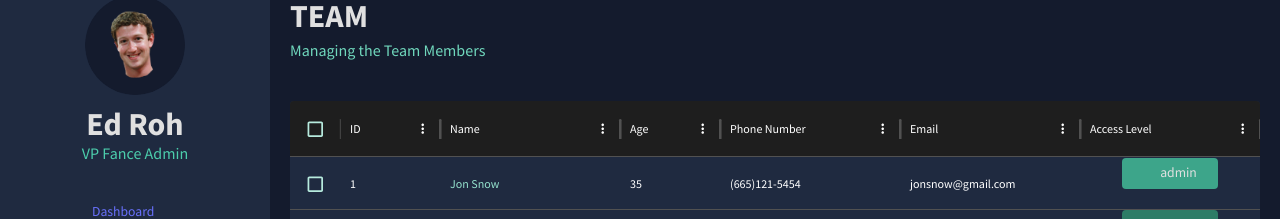
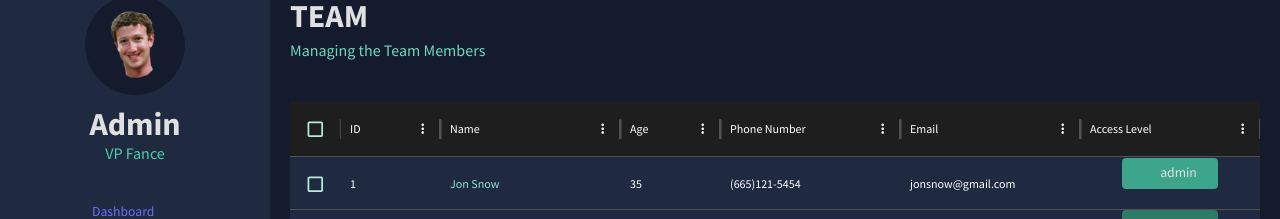
Before and after one commit to Yossifraslan/NovaDash, a React (Create React App) app in the folder react-admin/: page /team in a window 1280 px wide. Shown: the part 92-311 px from the top of the page. Built offline with nearby package versions, Linux system fonts and the light colour scheme; some icons are missing.

Commit message:
Update Name.

```diff
--- a/react-admin/src/scenes/global/Sidebar.jsx
+++ b/react-admin/src/scenes/global/Sidebar.jsx
@@ -107,10 +107,10 @@ const Sidebar = () => {
                   fontWeight="bold"
                   sx={{ m: "10px 0 0 0" }}
                 >
-                  Ed Roh
+                  Admin
                 </Typography>
                 <Typography variant="h5" color={colors.greenAccent[500]}>
-                  VP Fance Admin
+                  VP Fance
                 </Typography>
               </Box>
             </Box>
```
